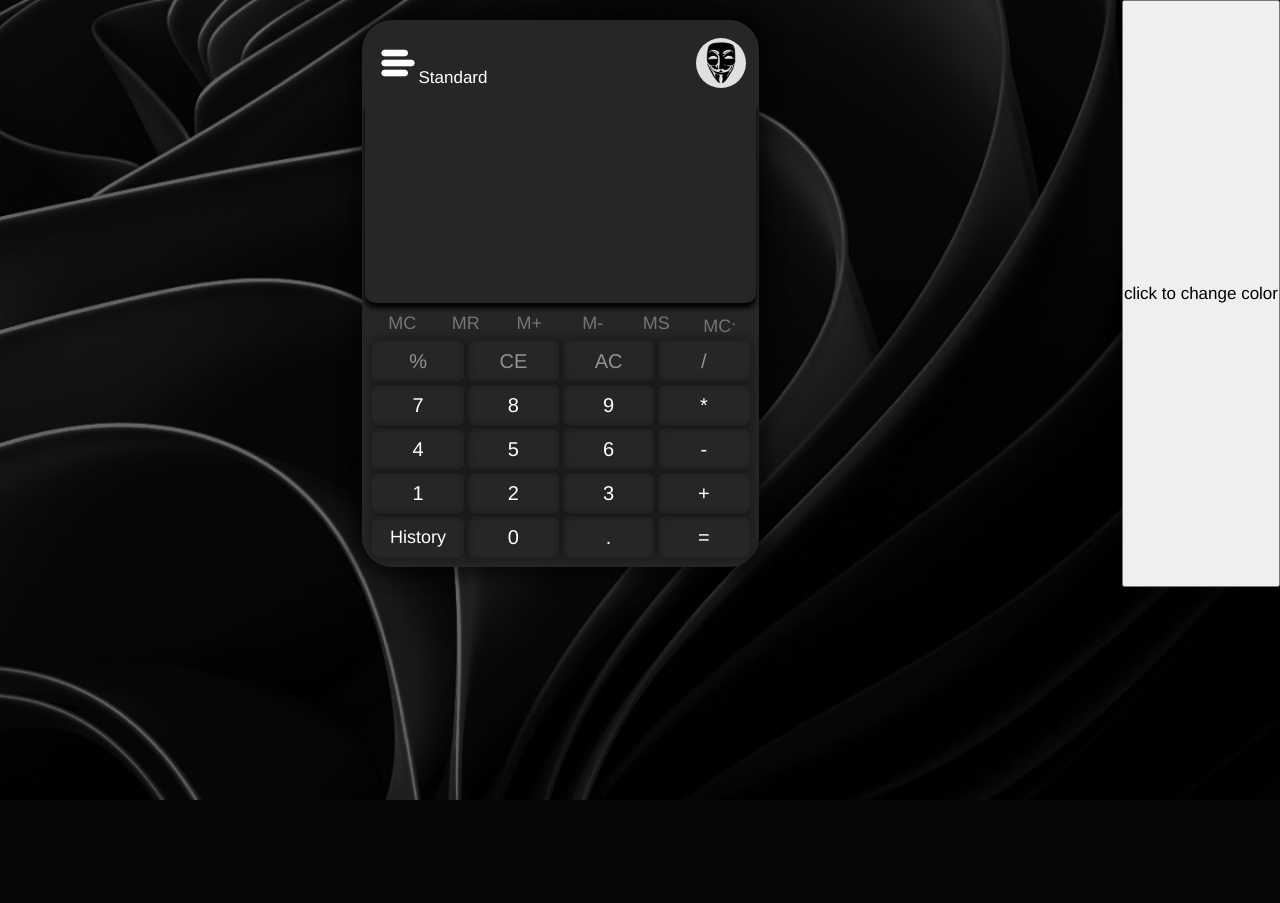
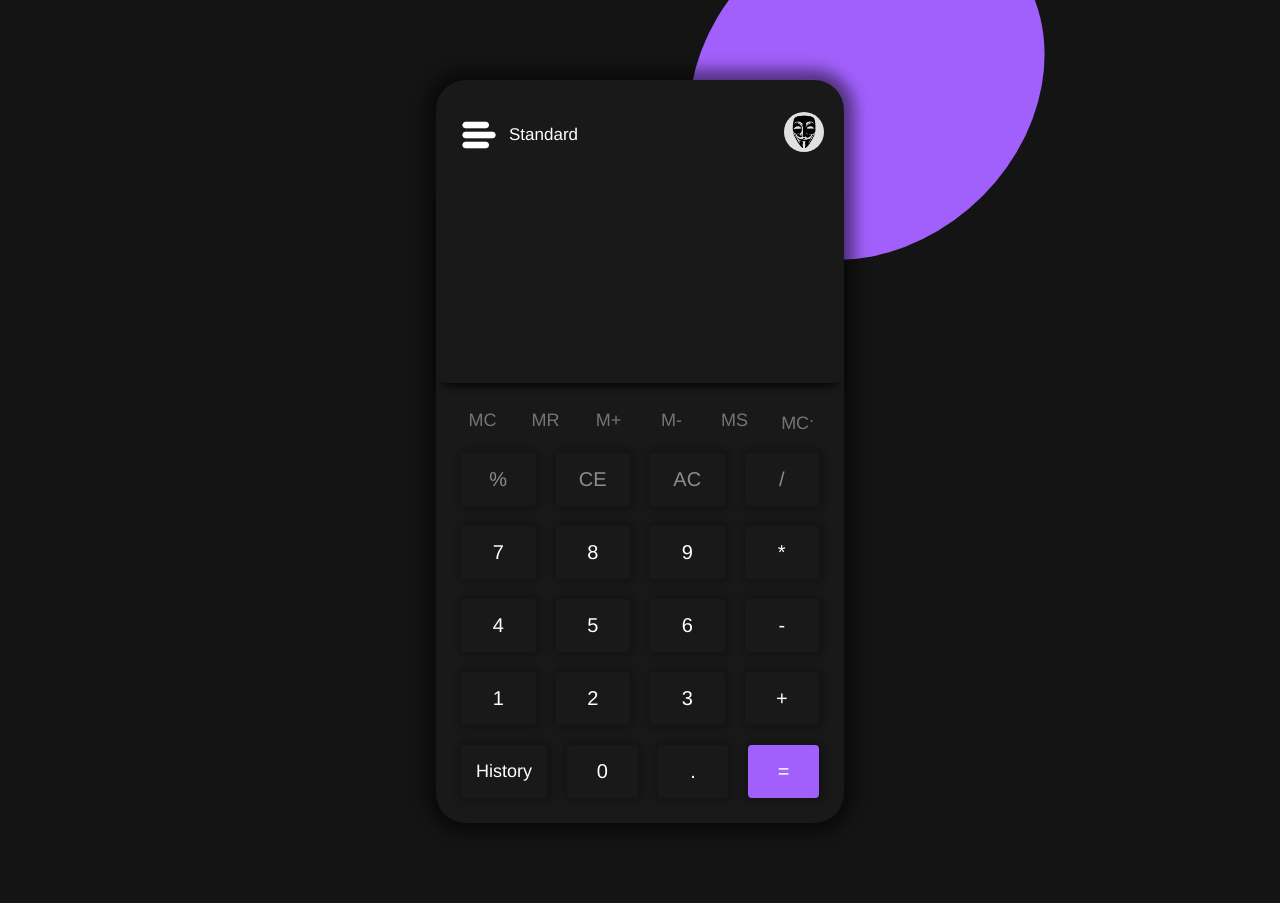
Before and after one commit to Melloss/Scientific-calculator, a PHP site: page /index.html in a window 1280 px wide. Before the commit the page ends 800 px from the top, so only its background shows below. Run offline with PHP 8.4, Linux system fonts and the light colour scheme.

Commit message:
Fix on some styling

```diff
--- a/Scripts/calculator.js
+++ b/Scripts/calculator.js
@@ -37,13 +37,13 @@ var menu = () => {
                 div.style.display = "block";
                 div = document.getElementById("container");
                 div.style.transition = "3s";
-                div.style.margin = "20px auto 20px 0";
+                div.style.margin = "80px auto 20px 0";
                 menuOpen = 1;
             } else {
                 var div = document.getElementById("menu");
                 div.style.display = "none";
                 div = document.getElementById("container");
-                div.style.margin = "20px auto";
+                div.style.margin = "80px auto";
                 menuOpen = 0;
             }
     }
--- a/index.html
+++ b/index.html
@@ -21,11 +21,14 @@
             <li><button><img src="image/20.png"> date</button></li>
         </ul>
     </div>
+    <div class="ellipse-bg">Some</div>
     <div class="container" id="container">
+
         <div class="upper">
             <div class="icon-bar">
                 <div class="icon">
-                    <button onclick="menu()"><img src="image/7.png" ><span id="std">Standard</span></button>
+                    <button onclick="menu()"><img src="image/7.png" >
+                        <span id="std">Standard</span></button>
                 </div>
                 <div class="logo">
                     <img src="image/12.png" id="logoImg">
@@ -41,7 +44,7 @@
                     <button name="m+" class="mini-buttons">M+</button>
                     <button name="m-" class="mini-buttons">M-</button>
                     <button name="ms" class="mini-buttons">MS</button>
-                    <button name="mc" class="mini-buttons">MC<sup>.</sup></button>
+                    <button name="mc" id="mc" class="mini-buttons">MC<sup>.</sup></button>
                 </div>
             </div>
             <div class="button-area">
@@ -49,7 +52,7 @@
                     <div class="row2">
                         <button name="modulo" calss="large-button" onclick="append('%')">%</button>
                         <button name="ce" calss="large-button" onclick="backSpace()">CE</button>
-                        <button name="ac" calss="large-button" onclick="clean()">AC</button>
+                        <button name="ac" calss="large-button" id="ac-btn" onclick="clean()">AC</button>
                         <button name="division" calss="large-button" onclick="append('/')">/</button>
                     </div>
                 </div>
@@ -76,7 +79,7 @@
                         <button name="number" class="large-button histry" onclick="getHistory()" >History</button>
                         <button name="number" class="large-button" onclick="append(0)">0</button>
                         <button name="number" class="large-button" onclick="append('.')">.</button>
-                        <button name="number" class="large-button" onclick="calculate()" onkeydown="calculate()">=</button>
+                        <button name="number" class="large-button" id="equal-sign" onclick="calculate()" onkeydown="calculate()">=</button>
                     </div>
                 </div>
             </div>
@@ -85,7 +88,7 @@
     <div id="history">
 
     </div>
-    <button onclick="changeColor()">click to change color</button>
+   <!-- <button onclick="changeColor()">click to change color</button> -->
 </body>
 
 </html>
--- a/stylesheet/scientificCalculator.css
+++ b/stylesheet/scientificCalculator.css
@@ -5,7 +5,7 @@
     font-family: 'Franklin Gothic Medium', 'Arial Narrow', Arial, sans-serif;
     font-weight: normal;
     font-size: 17px;
-    transition: .5s;
+    transition: .3s;
 }
 
 body {
@@ -13,22 +13,21 @@ body {
     height: auto;
     margin: 0;
     padding: 0;
-    background-color: rgba(0, 0, 0, .6);
-    background-image: url("../image/2.jpg");
+    background-color: #141414;
+    /*background-image: url("../image/2.jpg");
     background-blend-mode: multiply;
     background-size: cover;
     background-position: center;
-    background-attachment: fixed;
+    background-attachment: fixed; */
     display: flex;
     flex-direction: row;
 }
 
 .container {
-    margin: 20px auto;
-    width: fit-content;
+    margin: 80px auto;
+    width: 24rem;
     height: auto;
-    padding: 3px;
-    background-color: rgb(39, 37, 37);
+    background-color: #191919;
     border-radius: 30px;
     box-shadow: 0 0 15px 10px rgba(0, 0, 0, .5);
     background-attachment: fixed;
@@ -36,11 +35,12 @@ body {
 
 .icon-bar {
     width: auto;
-    margin: 10px;
+    margin: 25px 20px;
     position: relative;
     display: flex;
     flex-direction: row;
     justify-content: space-between;
+    align-items: center;
 }
 
 .icon button {
@@ -49,6 +49,10 @@ body {
     margin-top: 10px;
     border: none;
     color: #fff;
+    display: flex;
+    align-items: center;
+    gap: 10px;
+    cursor: pointer;
     /*one*/
 }
 
@@ -60,9 +64,13 @@ body {
     border-radius: 20px 0 20px 0;
     filter: invert(100%);
 }
+.std{
+    font-size: 900px;
+    font-family: tahoma;
+}
 
 .logo img {
-    height: 50px;
+    height: 40px;
     width: auto;
     border-radius: 50%;
     margin-top: 5px;
@@ -70,14 +78,14 @@ body {
 }
 
 .screen {
-    width: 23rem;
+    width: 100%;
     min-height: 200px;
     position: relative;
-    box-shadow: 0 5px 5px 0 rgb(0, 0, 0);
+    box-shadow: 0 10px 10px -8px rgb(0 0 0);
     border-radius: 0 0 10px 10px;
     text-align: center;
     font-size: larger;
-    background-color: rgb(39, 37, 37);
+    background-color: #191919;
     color: rgba(156, 87, 147, 0.9);
     border-width: 0px;
 
@@ -87,9 +95,12 @@ body {
     width: 100%;
     height: auto;
     margin: 0;
-    padding: 5px;
+    padding: 15px;
 }
 
+.function-buttons{
+    padding: 7px 0;
+}
 .function-buttons .row1 {
     width: 100%;
     height: auto;
@@ -105,7 +116,11 @@ body {
     color: rgb(119, 116, 116);
     /*two*/
     border: none;
+    cursor: pointer;
     font-size: 18px;
+}
+#mc{
+
 }
 
 .function-buttons .row1 button:hover {
@@ -121,21 +136,29 @@ body {
 }
 
 .button-area div div button {
-    width: 25%;
-    height: 40px;
-    margin: 2px;
+    width: 100%;
+    padding: 15px;
+    margin: 10px;
     border: none;
     background: transparent;
     color: white;
     /*three*/
     box-shadow: 1px 0 7px 5px rgba(0, 0, 0, .2);
-    border-radius: 7px;
+    border-radius: 4px;
     font-size: 20px;
+    cursor: pointer;
+    transition: 0.2s;
 }
 
-.button-area div div button:hover {
+.button-area div div button:hover{
     background-color: rgba(12, 12, 12, 0.7);
-    box-shadow: 0 0 0 0 #000;
+    box-shadow: 0 0 1px 1px rgba(0, 0, 0, 0.5);
+}
+
+.button-area div div button:active {
+    background-color: rgba(12, 12, 12, 0.7);
+    box-shadow: 0 0 0px 0px rgba(0, 0, 0, 1);
+
 }
 
 .button-area .operator-button div button {
@@ -146,9 +169,14 @@ body {
 .button-area .number-button .row6 .histry {
     font-size: 18px;
 }
+#equal-sign{
+    background-color: #A160FB;
 
-body .menu {
-    margin: 40px 0;
+}
+
+
+.menu {
+    margin: 80px 0;
     margin-left: auto;
     margin-right: 5px;
     height: fit-content;
@@ -162,7 +190,7 @@ body .menu {
     display: none;
 }
 
-body .menu button {
+.menu button {
     width: fit-content;
     margin: 3px;
     padding: 3px;
@@ -174,14 +202,14 @@ body .menu button {
     display: flex;
 }
 
-body .menu button:hover {
+.menu button:hover {
     background-color: rgba(255, 255, 255, .3);
     box-shadow: 0 0 5px 2px rgba(0, 0, 0, .4);
     border: none;
     transform: 3.5s;
 }
 
-body .menu button img {
+.menu button img {
     width: 20px;
     margin: 2px;
     height: auto;
@@ -190,3 +218,13 @@ body .menu button img {
 #history{
     color: white;
 }
+.ellipse-bg{
+    background-color: #A160FB;
+    width: 350px;
+    height: 350px;
+    left: 45%;
+    position: absolute;
+    transform: skewX(-10deg) translate(100px,-90px);
+    z-index: -1;
+    border-radius: 50%;
+}
```
